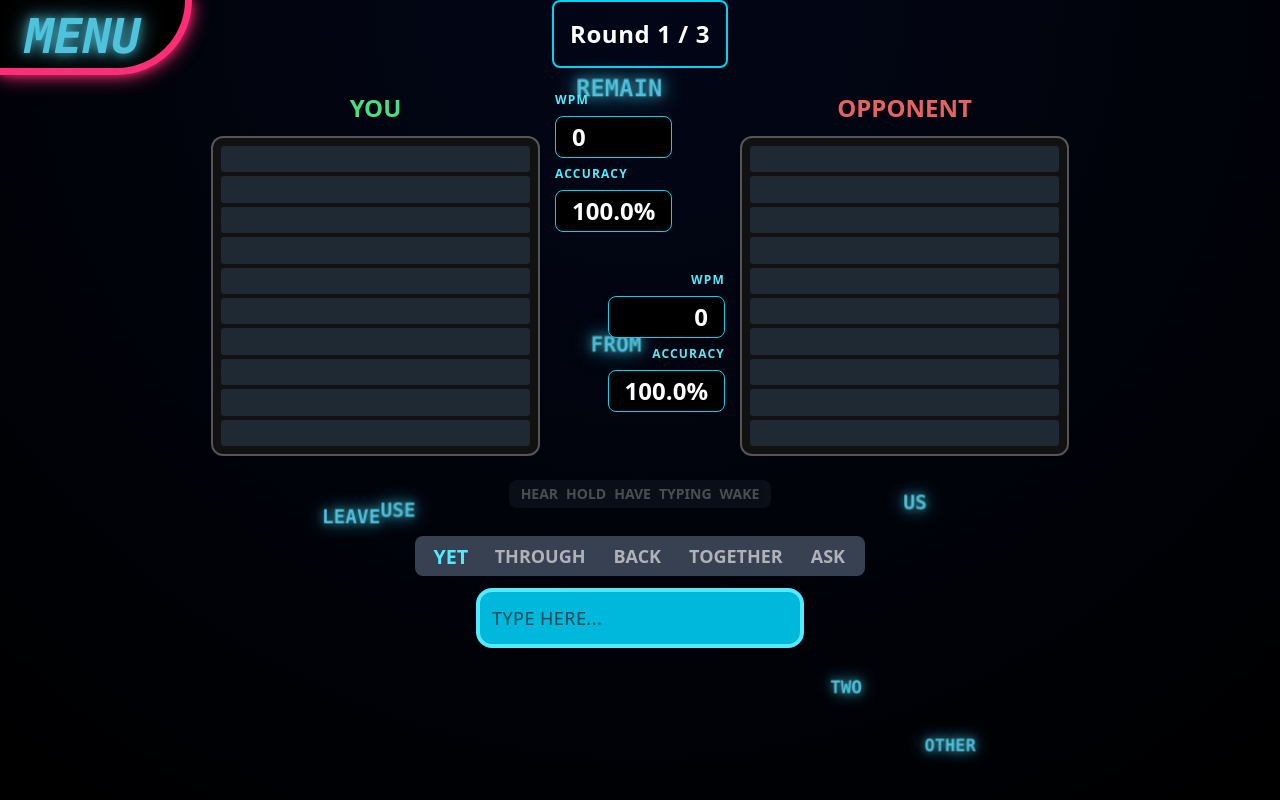
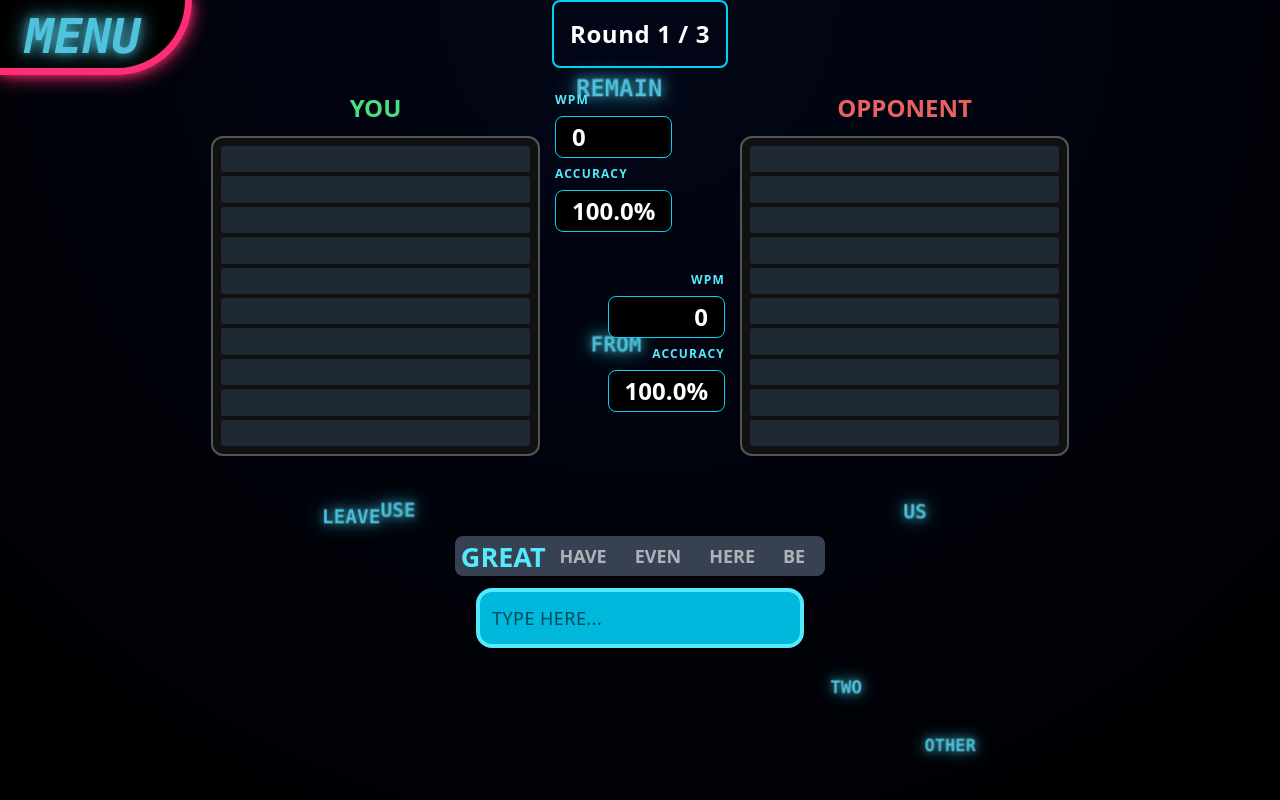
Before and after one commit to Bwin44/TriggerFingerGame, a React (Vite) app in the folder triggerfinger/: page / in a window 1280 px wide. Both pictures are taken after a click on the button "START GAME". Built offline with nearby package versions, Linux system fonts and the light colour scheme.

Commit message:
Removed 'next word queue' and removed old word queue logic. Word queue now shifts to the left after reaching the middle word, thus permitting the player to better type at a fast speed without issue of having to wait for word queue to reset

```diff
--- a/triggerfinger/src/components/Game.jsx
+++ b/triggerfinger/src/components/Game.jsx
@@ -9,6 +9,7 @@ const WORDS_PER_ATTACK = 5;
 const WORDS_PER_CLEAR = 7;
 const ROUNDS = 3;
 const COUNTDOWN = 3;
+const ACTIVE_WORD = 2;
 
 const WORD_BANK = [
   "THE", "BE", "TO", "OF", "AND", "A", "IN", "THAT", "HAVE", "I", "IT", "FOR", "NOT", "ON", "WITH",
@@ -107,9 +108,6 @@ export default function Game({ onGameOver }) {
   const [words, setWords] = useState(() =>
     Array.from({ length: WORD_QUEUE_SIZE }, randomWord)
   );
-  const [nextWords, nextSetWords] = useState(() =>
-    Array.from({ length: WORD_QUEUE_SIZE }, randomWord)
-  );
 
   const [wordStatuses, setWordStatuses] = useState(
     () => Array(WORD_QUEUE_SIZE).fill("current")
@@ -135,7 +133,6 @@ export default function Game({ onGameOver }) {
   const [enemyStartTime, setEnemyStartTime] = useState(null);
 
   const inputRef = useRef(null);
-  const currentWord = words[currentWordIndex];
 
   const [playerHit, setPlayerHit] = useState(false);
   const [enemyHit, setEnemyHit] = useState(false);
@@ -167,6 +164,8 @@ export default function Game({ onGameOver }) {
   /* ================= ROUND CONTROL ================= */
   function startRound() {
     setCurrentWordIndex(0);
+    setWords(Array.from({ length: WORD_QUEUE_SIZE }, randomWord));
+    setWordStatuses(Array(WORD_QUEUE_SIZE).fill(null));
     setCountdown(COUNTDOWN);
     setGameStarted(false);
 
@@ -200,9 +199,11 @@ export default function Game({ onGameOver }) {
   const value = input.toUpperCase().trim();
   if (!value) return;
 
-    const isCorrect = value === currentWord;
+  // ✅ SNAPSHOT current word at time of submission
+  const activeWord = words[currentWordIndex];
+  const isCorrect = value === activeWord;
 
-    // Mark the CURRENT word green/red
+  // Mark word status
   setWordStatuses((prev) => {
     const updated = [...prev];
     updated[currentWordIndex] = isCorrect ? "correct" : "incorrect";
@@ -216,14 +217,12 @@ export default function Game({ onGameOver }) {
     setCorrectWords((c) => {
       const n = c + 1;
 
-        //Player attacks every 5 words
       if (n % WORDS_PER_ATTACK === 0) {
         setEnemyBoard((b) => addLine(b));
         setEnemyHit(true);
         setTimeout(() => setEnemyHit(false), 200);
       }
 
-        //Player clears every 7 words
       if (n % WORDS_PER_CLEAR === 0) {
         setPlayerBoard((b) => removeLine(b));
       }
@@ -232,20 +231,19 @@ export default function Game({ onGameOver }) {
     });
   }
 
-    // 🧠 If this was NOT the last word → move cursor
-    if (currentWordIndex < WORD_QUEUE_SIZE - 1) {
+  // 🔁 Sliding logic
+  if (currentWordIndex < ACTIVE_WORD) {
     setCurrentWordIndex((i) => i + 1);
-    }
-    // 🧠 If this WAS the 5th word → shift entire queue
-    else {
-      setWords(nextWords);
-      nextSetWords(Array.from({ length: WORD_QUEUE_SIZE }, randomWord));
-      setWordStatuses(Array(WORD_QUEUE_SIZE).fill(null));
-      setCurrentWordIndex(0);
+  } else {
+    setWords((prev) => [...prev.slice(1), randomWord()]);
+    setWordStatuses((prev) => [...prev.slice(1), null]);
+    setCurrentWordIndex(ACTIVE_WORD);
   }
 
+  // ✅ ALWAYS clear input
   setInput("");
 }
+
 
 
   /* ================= AI ================= */
@@ -375,19 +373,6 @@ export default function Game({ onGameOver }) {
           {/* WORD QUEUE */}
           <div className="relative h-24 flex flex-col items-center justify-end overflow-hidden">
 
-            {/* NEXT WORD QUEUE (preview) */}
-            <motion.div
-              key="next"
-              className="absolute top-0 flex items-center gap-2 text-sm font-bold
-               px-3 py-1 rounded-lg bg-[#374151]/50 opacity-40 text-white/70"
-              initial={{ y: -10, opacity: 0 }}
-              animate={{ y: 0, opacity: 0.4 }}
-            >
-              {nextWords.map((w, i) => (
-                <span key={i}>{w}</span>
-              ))}
-            </motion.div>
-
             {/* CURRENT WORD QUEUE */}
             <motion.div
               key="current"
@@ -409,7 +394,7 @@ export default function Game({ onGameOver }) {
                         : status === "incorrect"
                           ? "text-red-400"
                           : isActive
-                            ? "text-cyan-300 scale-110"
+                            ? "text-cyan-300 scale-150"
                             : "text-white/60"
                       }`}
                   >
```
Lines whose indentation alone changed are shown as unchanged.
